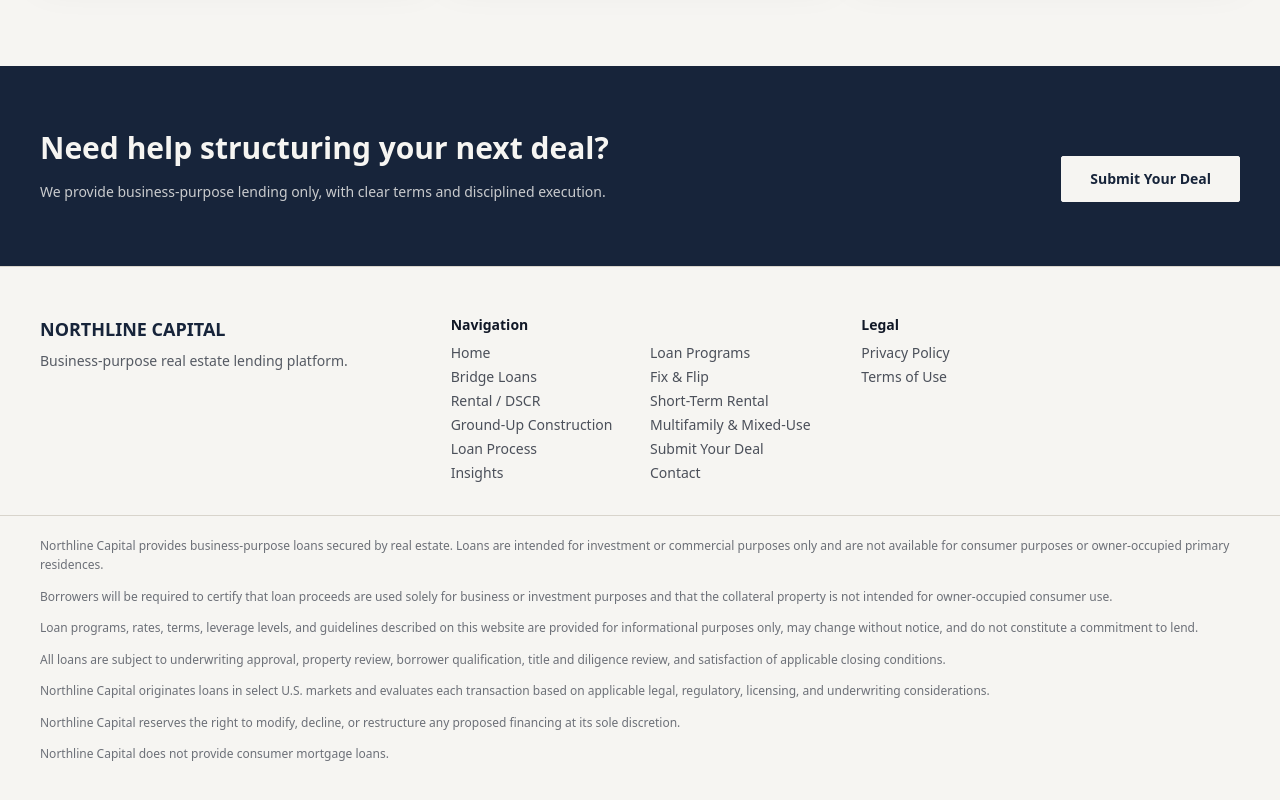
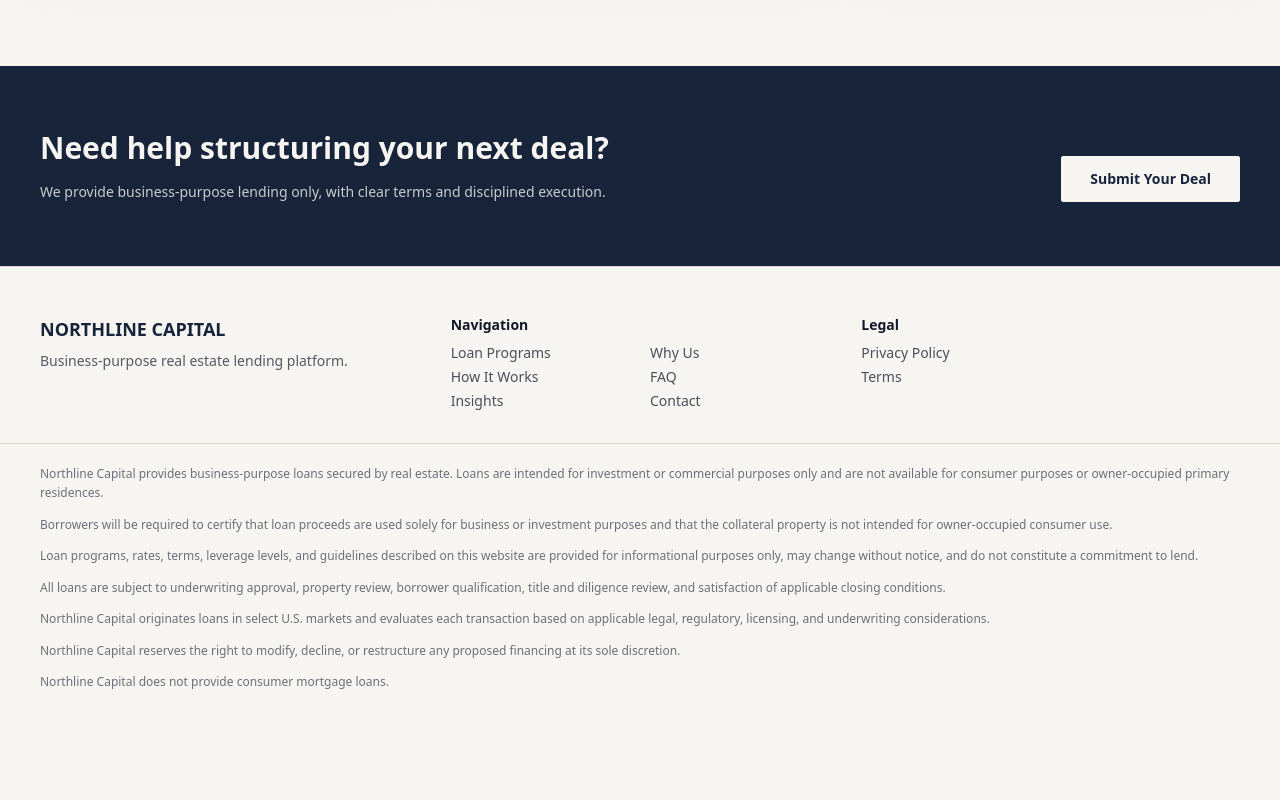
Before and after one commit to gdsatherlie/lending, a Next.js app: page /insights in a window 1280 px wide. Shown: the part 943-1743 px from the top of the page. After the commit the page ends 1683 px from the top, so only its background shows below. Built offline with nearby package versions, Linux system fonts and the light colour scheme.

Commit message:
Fix footer nav links and remove legal placeholders

```diff
--- a/components/site-footer.tsx
+++ b/components/site-footer.tsx
@@ -1,16 +1,10 @@
 import Link from 'next/link';
 
 const navLinks = [
-  { label: 'Home', href: '/' },
   { label: 'Loan Programs', href: '/#loan-programs' },
-  { label: 'Bridge Loans', href: '/loan-programs/bridge-loans' },
-  { label: 'Fix & Flip', href: '/loan-programs/fix-flip' },
-  { label: 'Rental / DSCR', href: '/loan-programs/rental-dscr' },
-  { label: 'Short-Term Rental', href: '/loan-programs/short-term-rental-loans' },
-  { label: 'Ground-Up Construction', href: '/loan-programs/construction' },
-  { label: 'Multifamily & Mixed-Use', href: '/loan-programs/multifamily' },
-  { label: 'Loan Process', href: '/loan-process' },
-  { label: 'Submit Your Deal', href: '/loan-process' },
+  { label: 'Why Us', href: '/#why-us' },
+  { label: 'How It Works', href: '/loan-process' },
+  { label: 'FAQ', href: '/#faq' },
   { label: 'Insights', href: '/insights' },
   { label: 'Contact', href: '/#contact' }
 ] as const;
@@ -42,7 +36,7 @@ export function SiteFooter() {
               Privacy Policy
             </Link>
             <Link href="/terms-of-use" className="underline-offset-4 hover:text-navy hover:underline">
-              Terms of Use
+              Terms
             </Link>
           </p>
         </div>
```
